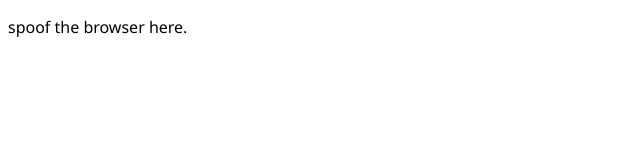
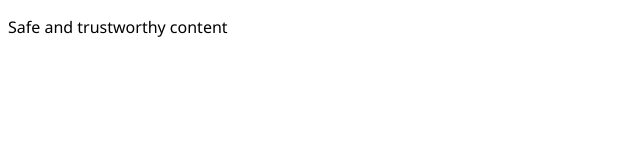
Before and after one commit to amandabaker/pwa, a plain HTML site: page notChrome/index.html in a window 1280 px wide. Shown: the full height of the page, 0-640 px from the left. Drawn offline with Linux system fonts and the light colour scheme.

Commit message:
Change name to "Google Chrome"

```diff
--- a/notChrome/index.html
+++ b/notChrome/index.html
@@ -3,12 +3,12 @@
     <head>
         <meta charset="utf-8">
         <meta name="viewport" content="width=device-width">
-        <title>Chrome</title>
+        <title>Google Chrome</title>
         <link rel="stylesheet" href="style.css">
         <link rel="manifest" href="./manifest.webmanifest">
     </head>
     <body>
-        <p>spoof the browser here.</p>
+        <p>Safe and trustworthy content</p>
     </body>
     <script src="app.js"></script>
 </html>
```
Also changed, not shown: notChrome/manifest.webmanifest.
